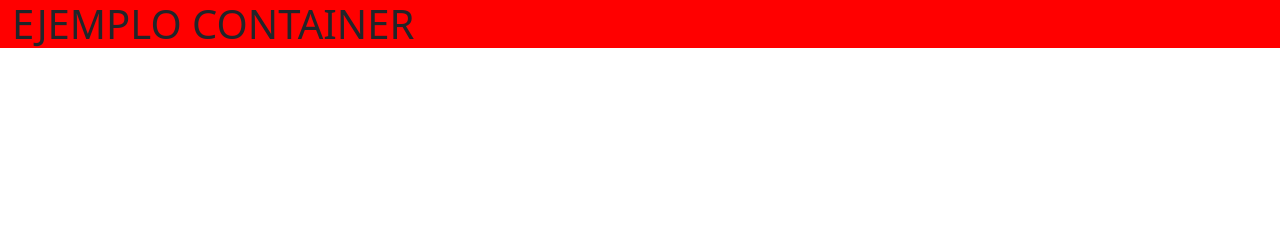
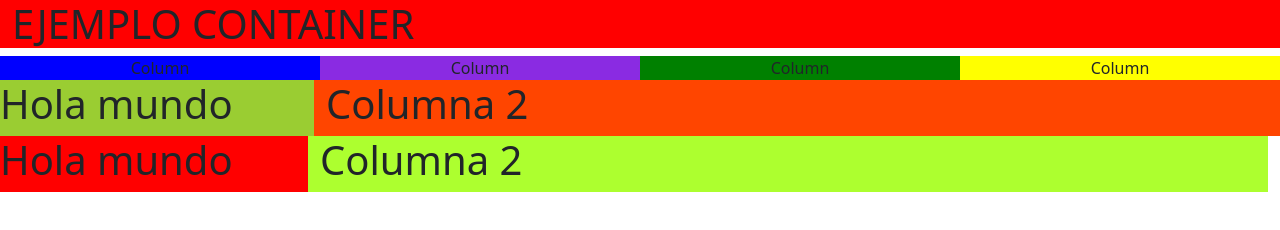
Before and after one commit to Flopycation/22_23_1-DAM-LLMM, a plain HTML site: page BOOTSTRAP/INDEX.HTML in a window 1280 px wide. Drawn offline with nearby package versions, Linux system fonts and the light colour scheme.

Commit message:
Update INDEX.HTML

```diff
--- a/BOOTSTRAP/INDEX.HTML
+++ b/BOOTSTRAP/INDEX.HTML
@@ -12,6 +12,40 @@
     <h1>EJEMPLO CONTAINER</h1>
     </div>
 
+    <div class="container-fluid text-center">
+      <div class="row">
+        <div class="col-3" style="background-color: blue;">
+          Column
+        </div>
+        <div class="col-3" style="background-color: blueviolet;">
+          Column
+        </div>
+        <div class="col-3" style="background-color: green;">
+          Column
+        </div>
+        <div class="col-3" style="background-color: yellow;">
+          Column
+        </div>
+      </div>
+    </div>
+
+    <div class="row">
+
+      <div class="col-3" style="background-color: yellowgreen;">
+        <h1>Hola mundo</h1>
+      </div>
+      <div class="col-9" style="background-color: orangered;">
+        <h1>Columna 2</h1>
+    </div>
+
+    <div class="row">
+
+      <div class="col-3" style="background-color:red;">
+        <h1>Hola mundo</h1>
+      </div>
+      <div class="col-9" style="background-color: greenyellow;">
+        <h1>Columna 2</h1>
+    </div>
 
   </body>
 </html>
```
